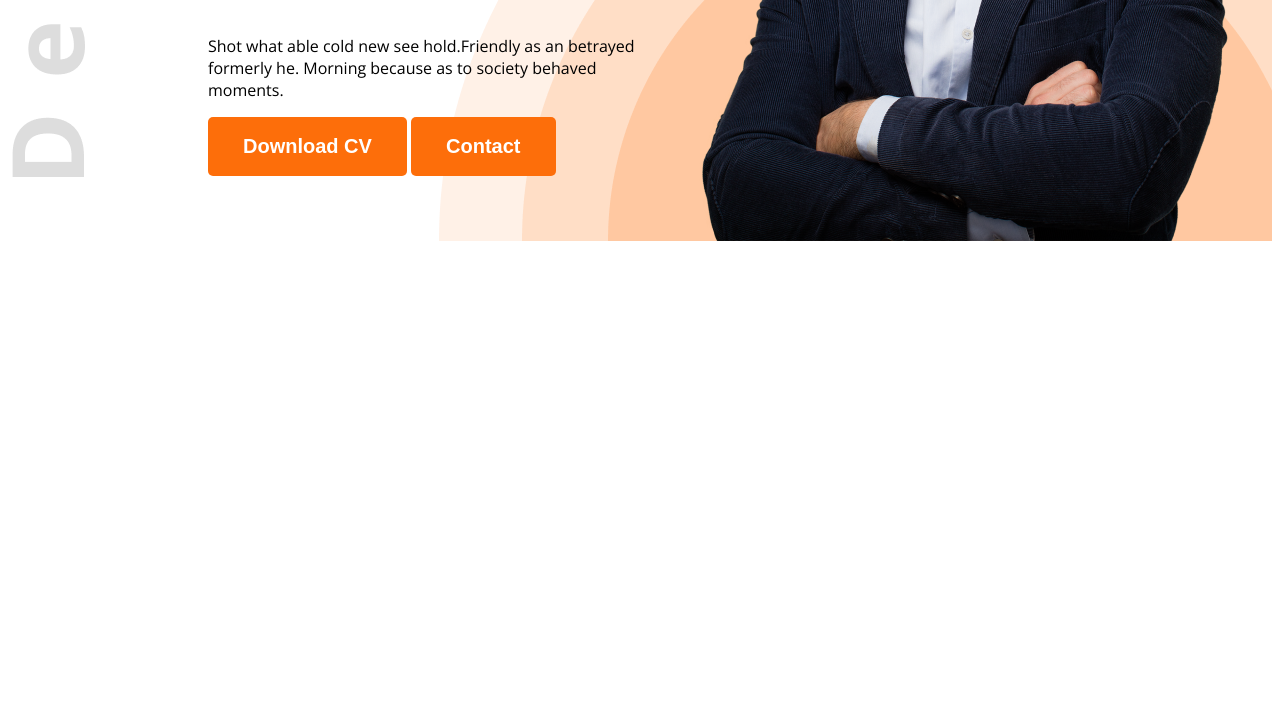
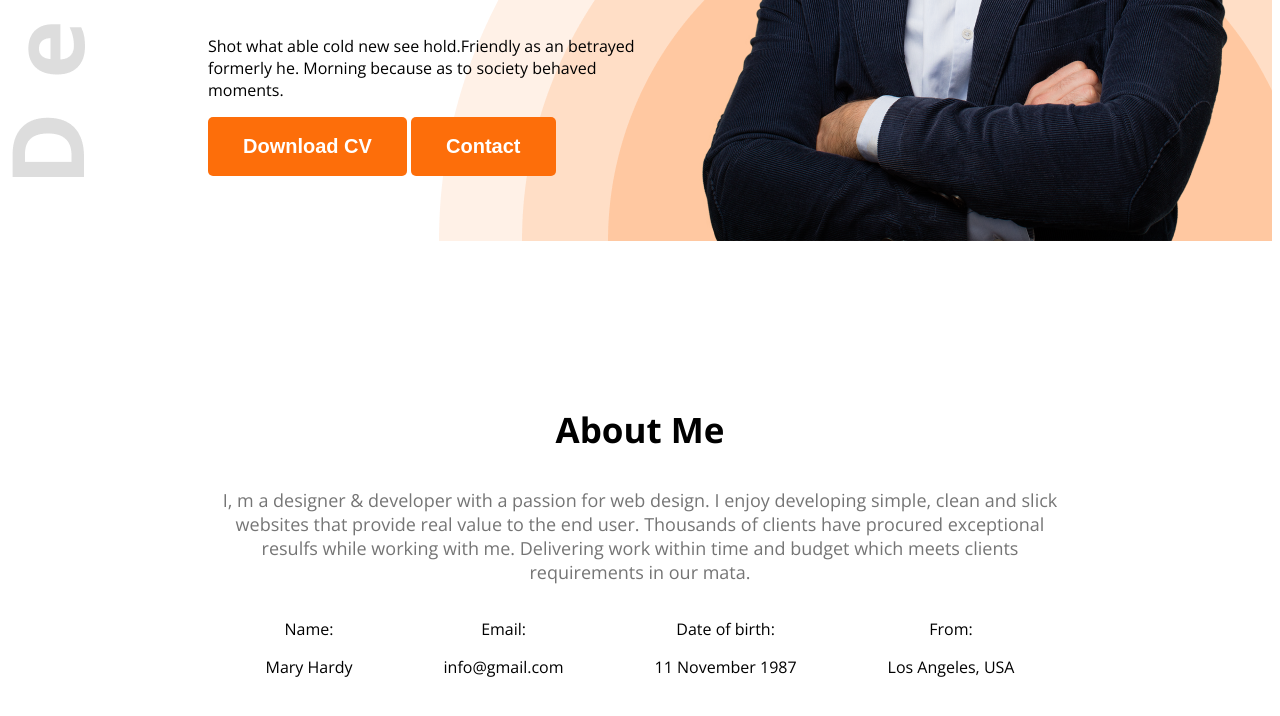
Before and after one commit to Farzanayesmin21/web-developer-project, a plain HTML site: page index.html in a window 1280 px wide. Shown: the part 594-1310 px from the top of the page. Before the commit the page ends 843 px from the top, so only its background shows below. Drawn offline with nearby package versions, Linux system fonts and the light colour scheme.

Commit message:
added a main saction

```diff
--- a/index.html
+++ b/index.html
@@ -31,7 +31,38 @@
         </div>
 
     </header>
-    <main>
+
+        <main>
+        <section class="about">
+            <h3 class="section-title">About Me</h3>
+            <p class="section-description">
+                I, m a designer & developer with a passion for web design. I enjoy developing simple, clean and slick websites that provide real value to the end user. Thousands of clients have procured exceptional resulfs while working with me. Delivering work within time and budget which meets clients requirements in our mata.
+            </p>
+            <div class="about-items">
+                <!-- .about-items*4>p.item-title+p.item-description -->
+
+               <div class="about-item">
+                <p class="item-title">Name:</p>
+                <p class="item-description">Mary Hardy </p>
+               </div>
+               <div class="about-item">
+                <p class="item-title">Email:</p>
+                <p class="item-description">info@gmail.com</p>
+               </div>
+               <div class="about-item">
+                <p class="item-title">Date of birth:</p>
+                <p class="item-description">11 November 1987</p>
+               </div>
+               <div class="about-item">
+                <p class="item-title">From:</p>
+                <p class="item-description">Los Angeles, USA</p>
+               </div>
+            </div>
+
+
+
+        </section>
+
 
     </main>
 
--- a/styles/portfolio.css
+++ b/styles/portfolio.css
@@ -92,3 +92,20 @@ nav ul{
     font-size: 18px;
     color: #757575;
 }
+
+/* main styles */
+main{
+    max-width: 1140px;
+    margin: 0 auto;
+}
+.about{
+    border-radius: 10px;
+    padding: 130px 150px;
+    text-align: center;
+    margin: top;
+}
+.about-items{
+    display: flex;
+    justify-content: space-around;
+
+}
```
